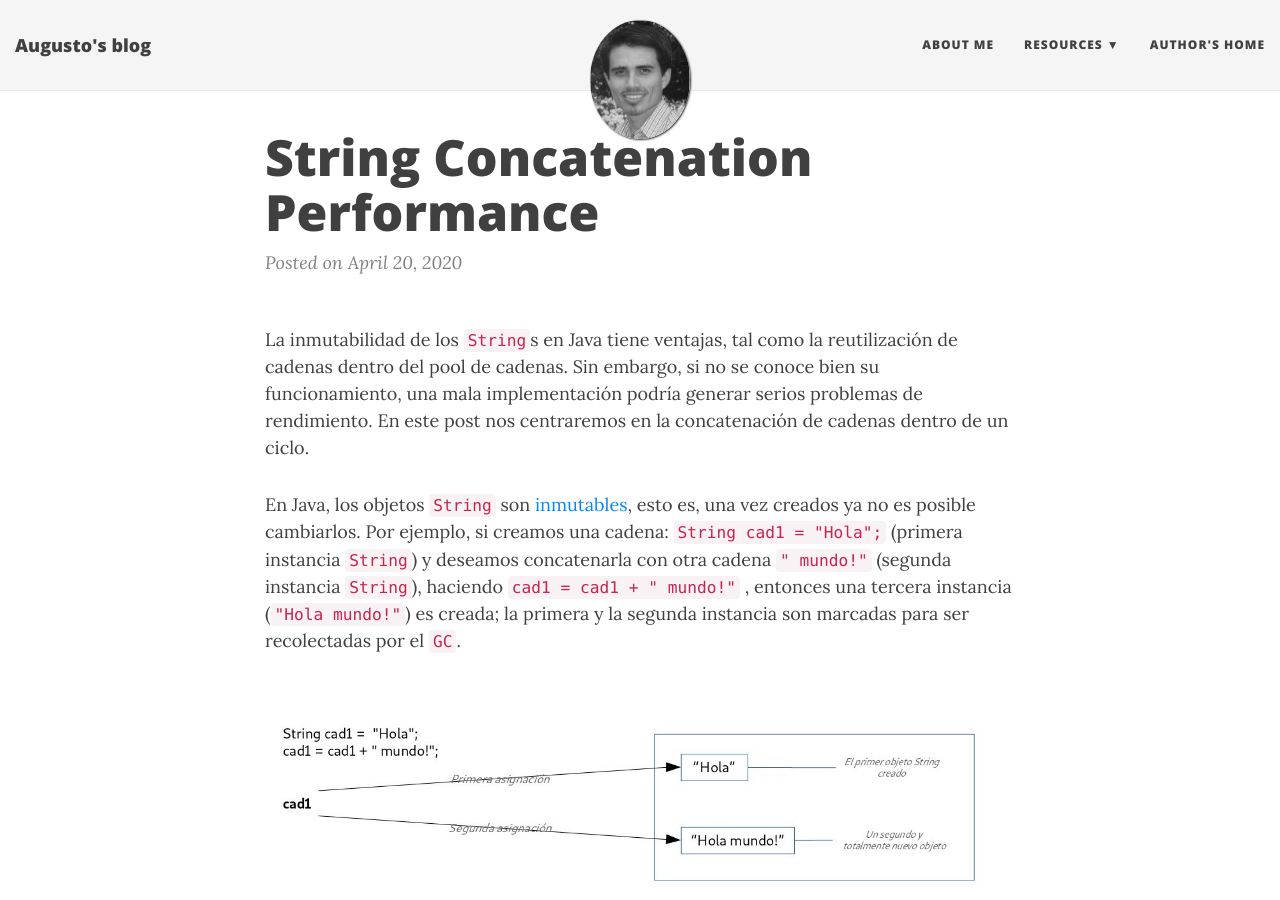
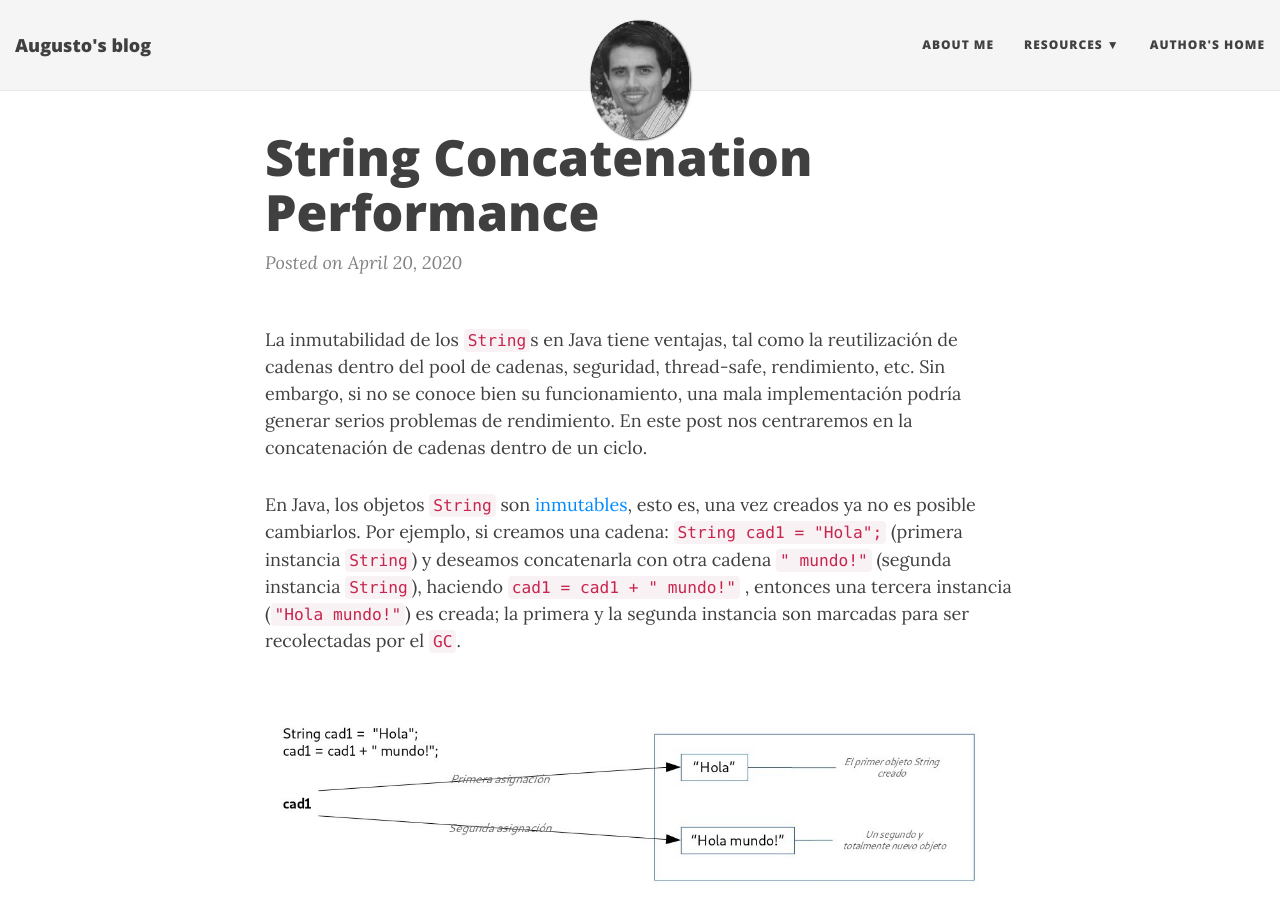
Before and after one commit to aukustomx/aukustomx.github.io, a Jekyll site: the page built from _posts/2020-04-20-string-concatenation-performance.md, in a window 1280 px wide and 900 px high. Built offline with Jekyll 4.4.1, drawn with Linux system fonts in a browser that asks for light colours; nearby versions of some CDN libraries.

Commit message:
se agregan ventajas a la inmutabilidad de cadenas

```diff
--- a/_posts/2020-04-20-string-concatenation-performance.md
+++ b/_posts/2020-04-20-string-concatenation-performance.md
@@ -1,4 +1,4 @@
-La inmutabilidad de los `String`s en Java tiene ventajas, tal como la reutilización de cadenas dentro del pool de cadenas. Sin embargo, si no se conoce bien su funcionamiento, una mala implementación podría generar serios problemas de rendimiento. En este post nos centraremos en la concatenación de cadenas dentro de un ciclo.
+La inmutabilidad de los `String`s en Java tiene ventajas, tal como la reutilización de cadenas dentro del pool de cadenas, seguridad, thread-safe, rendimiento, etc. Sin embargo, si no se conoce bien su funcionamiento, una mala implementación podría generar serios problemas de rendimiento. En este post nos centraremos en la concatenación de cadenas dentro de un ciclo.
 
 En Java, los objetos `String` son [inmutables](https://docs.oracle.com/javase/specs/jls/se8/html/jls-4.html#jls-4.3.3), esto es, una vez creados ya no es posible cambiarlos. Por ejemplo, si creamos una cadena: `String cad1 = "Hola";` (primera instancia `String`) y deseamos concatenarla con otra cadena `" mundo!"` (segunda instancia `String`), haciendo `cad1 = cad1 + " mundo!"` , entonces una tercera instancia (`"Hola mundo!"`) es creada; la primera y la segunda instancia son marcadas para ser recolectadas por el `GC`.
 
```
